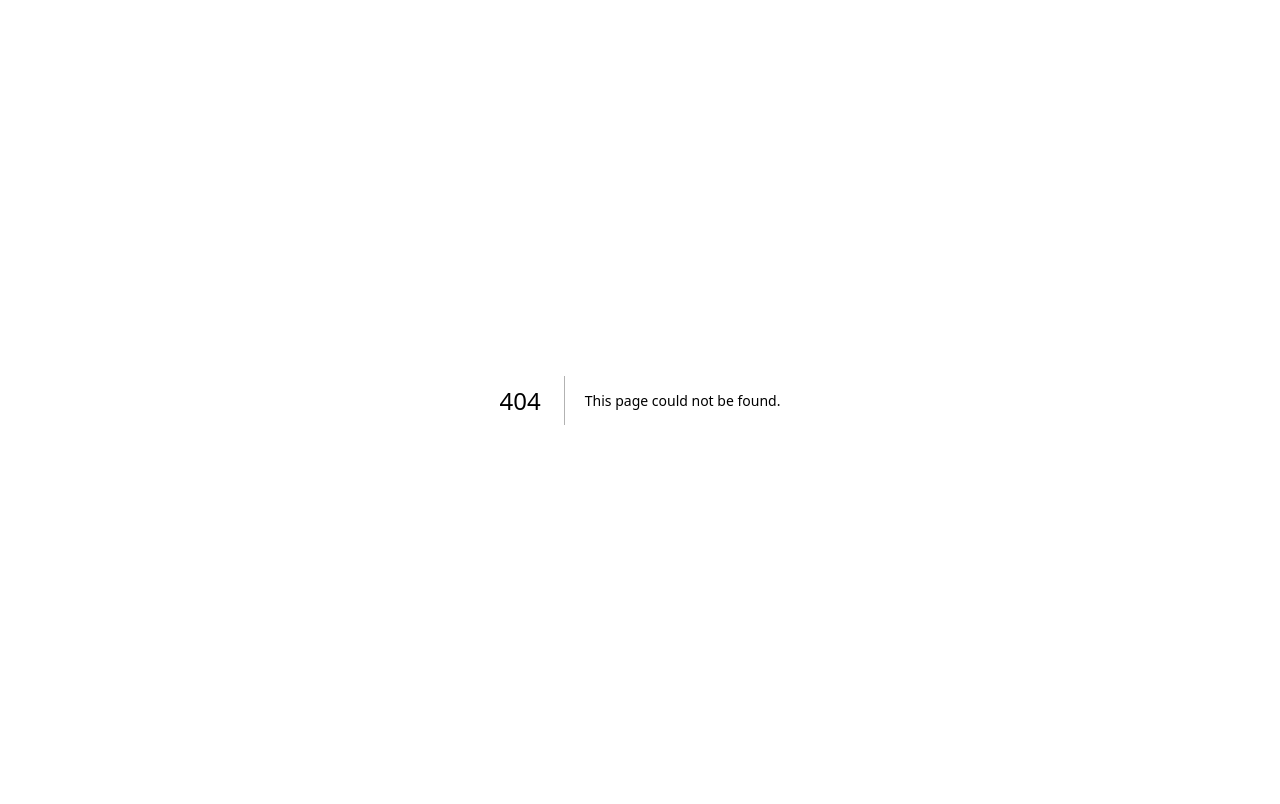
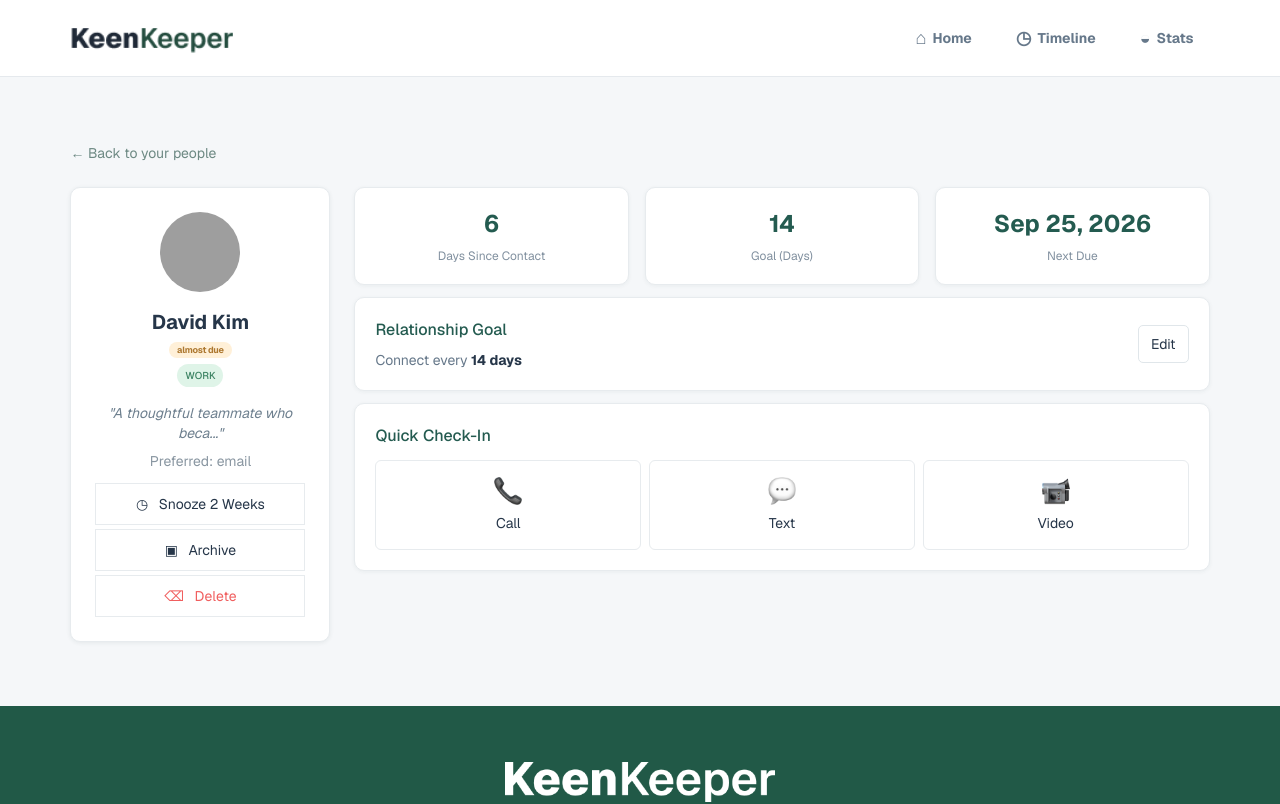
Before and after one commit to mdfajlerabby/keen-keeper, a Next.js app: page /friends/1 in a window 1280 px wide. Before the commit this address had no page. Shown: the top 804 px of the page. Built offline with nearby package versions, Linux system fonts and the light colour scheme; grey boxes are pictures that could not be loaded.

Commit message:
complete friend detail interactions and routes

```diff
--- /dev/null
+++ b/app/components/FriendDetail.js
@@ -0,0 +1,161 @@
+"use client";
+
+import Link from "next/link";
+import { useState } from "react";
+import AppShell, { StatusPill } from "./AppShell";
+import callIcon from "../../assets/call.png";
+import textIcon from "../../assets/text.png";
+import videoIcon from "../../assets/video.png";
+
+const actions = [
+  { label: "Call", asset: callIcon.src },
+  { label: "Text", asset: textIcon.src },
+  { label: "Video", asset: videoIcon.src },
+];
+
+function logEntry(type, friend) {
+  const current = JSON.parse(
+    localStorage.getItem("keenkeeper-timeline") || "[]",
+  );
+  const entry = {
+    id: `${Date.now()}`,
+    type: type.toLowerCase(),
+    title: `${type} with ${friend.name}`,
+    date: new Date().toISOString(),
+  };
+  localStorage.setItem(
+    "keenkeeper-timeline",
+    JSON.stringify([entry, ...current]),
+  );
+}
+
+export default function FriendDetail({ friend }) {
+  const [toast, setToast] = useState("");
+  function checkIn(type) {
+    logEntry(type, friend);
+    setToast(`${type} logged with ${friend.name}`);
+    setTimeout(() => setToast(""), 2800);
+  }
+  return (
+    <AppShell>
+      <Link
+        href="/"
+        className="mb-6 inline-flex text-sm text-[#6d8983] hover:text-[#1d4e4a]"
+      >
+        ← Back to your people
+      </Link>
+      <div className="grid gap-6 lg:grid-cols-[260px_1fr]">
+        <section className="rounded-[10px] border border-[#e7ebee] bg-white p-6 text-center shadow-[0_1px_4px_rgba(40,60,70,0.08)]">
+          <img
+            src={friend.picture}
+            alt={friend.name}
+            className="mx-auto h-20 w-20 rounded-full object-cover"
+          />
+          <h1 className="mt-4 text-xl font-bold text-[#263649]">
+            {friend.name}
+          </h1>
+          <StatusPill status={friend.status} className="mt-1" />
+          <div className="mt-1 flex justify-center gap-1">
+            {friend.tags.map((tag) => (
+              <span
+                key={tag}
+                className="rounded-full bg-[#dff4e8] px-2 py-1 text-[10px] font-medium uppercase text-[#3b8262]"
+              >
+                {tag}
+              </span>
+            ))}
+          </div>
+          <p className="mt-4 text-sm italic leading-5 text-[#6d7f8e]">
+            &quot;{friend.bio.slice(0, 30)}...&quot;
+          </p>
+          <a
+            href={`mailto:${friend.email}`}
+            className="mt-2 block text-sm text-[#8996a1]"
+          >
+            Preferred: email
+          </a>
+          <div className="mt-3 grid gap-1">
+            <button className="border border-[#e7ebee] px-3 py-2.5 text-sm text-[#263649] hover:bg-[#f5f7f9]">
+              ◷ &nbsp; Snooze 2 Weeks
+            </button>
+            <button className="border border-[#e7ebee] px-3 py-2.5 text-sm text-[#263649] hover:bg-[#f5f7f9]">
+              ▣ &nbsp; Archive
+            </button>
+            <button className="border border-[#e7ebee] px-3 py-2.5 text-sm text-[#f05e5e] hover:bg-[#fff1f1]">
+              ⌫ &nbsp; Delete
+            </button>
+          </div>
+        </section>
+        <section className="space-y-3">
+          <div className="grid grid-cols-1 gap-4 sm:grid-cols-3">
+            {[
+              ["Days Since Contact", friend.days_since_contact],
+              ["Goal (Days)", friend.goal],
+              [
+                "Next Due",
+                new Date(friend.next_due_date).toLocaleDateString("en-US", {
+                  month: "short",
+                  day: "numeric",
+                  year: "numeric",
+                }),
+              ],
+            ].map(([label, value]) => (
+              <div
+                key={label}
+                className="rounded-[10px] border border-[#e7ebee] bg-white p-5 text-center shadow-[0_1px_4px_rgba(40,60,70,0.06)]"
+              >
+                <p className="whitespace-nowrap text-2xl font-bold text-[#245b50]">{value}</p>
+                <p className="mt-2 text-xs text-[#81909f]">{label}</p>
+              </div>
+            ))}
+          </div>
+          <div className="rounded-[10px] border border-[#e7ebee] bg-white p-5 shadow-[0_1px_4px_rgba(40,60,70,0.06)]">
+            <div className="flex items-center justify-between">
+              <div>
+                <p className="text-base font-medium text-[#245b50]">
+                  Relationship Goal
+                </p>
+                <h2 className="mt-2 text-sm text-[#66788a]">
+                  Connect every{" "}
+                  <strong className="text-[#263649]">{friend.goal} days</strong>
+                </h2>
+              </div>
+              <button               className="rounded-[5px] border border-[#e0e6ea] px-3 py-2 text-sm text-[#263649]">
+                Edit
+              </button>
+            </div>
+          </div>
+          <div className="rounded-[10px] border border-[#e7ebee] bg-white p-5 shadow-[0_1px_4px_rgba(40,60,70,0.06)]">
+            <p className="text-base font-medium text-[#245b50]">
+              Quick Check-In
+            </p>
+            <div className="mt-3 grid gap-2 sm:grid-cols-3">
+              {actions.map((action) => (
+                <button
+                  key={action.label}
+                  onClick={() => checkIn(action.label)}
+                  className="flex flex-col items-center justify-center gap-2 rounded-[6px] border border-[#e7ebee] px-3 py-4 text-sm text-[#263649] hover:bg-[#f5f7f9]"
+                >
+                  <img
+                    src={action.asset}
+                    alt=""
+                    className="h-7 w-7 object-contain"
+                  />
+                  {action.label}
+                </button>
+              ))}
+            </div>
+          </div>
+        </section>
+      </div>
+      {toast && (
+        <div
+          role="status"
+          className="fixed bottom-6 left-1/2 z-10 -translate-x-1/2 rounded-full bg-[#245b50] px-5 py-3 text-sm font-bold text-white shadow-xl"
+        >
+          ✓ {toast}
+        </div>
+      )}
+    </AppShell>
+  );
+}
--- /dev/null
+++ b/app/friends/[id]/page.js
@@ -0,0 +1,13 @@
+import { notFound } from "next/navigation";
+import friends from "../../data/friends.json";
+import FriendDetail from "../../components/FriendDetail";
+
+export function generateStaticParams() {
+  return friends.map((friend) => ({ id: String(friend.id) }));
+}
+export default async function FriendPage({ params }) {
+  const { id } = await params;
+  const friend = friends.find((item) => item.id === Number(id));
+  if (!friend) notFound();
+  return <FriendDetail friend={friend} />;
+}
--- /dev/null
+++ b/app/loading.js
@@ -0,0 +1,9 @@
+import AppShell, { EmptyState } from "./components/AppShell";
+export default function Loading() {
+  return (
+    <AppShell>
+      <div className="mb-8 h-24 w-2/3 animate-pulse rounded-2xl bg-[#e4efeb]" />
+      <EmptyState />
+    </AppShell>
+  );
+}
--- /dev/null
+++ b/app/not-found.js
@@ -0,0 +1,25 @@
+import Link from "next/link";
+import AppShell from "./components/AppShell";
+export default function NotFound() {
+  return (
+    <AppShell>
+      <div className="mx-auto max-w-xl py-24 text-center">
+        <p className="text-sm font-bold uppercase tracking-[0.25em] text-[#45a793]">
+          404
+        </p>
+        <h1 className="mt-4 text-5xl font-black text-[#1b4642]">
+          That page wandered off.
+        </h1>
+        <p className="mt-4 leading-7 text-[#78928d]">
+          We could not find the friend or page you were looking for.
+        </p>
+        <Link
+          href="/"
+          className="mt-8 inline-flex rounded-full bg-[#1d4e4a] px-6 py-3 text-sm font-bold text-white"
+        >
+          Back to your people
+        </Link>
+      </div>
+    </AppShell>
+  );
+}
```
